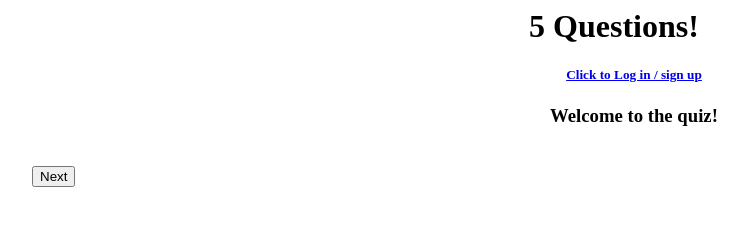
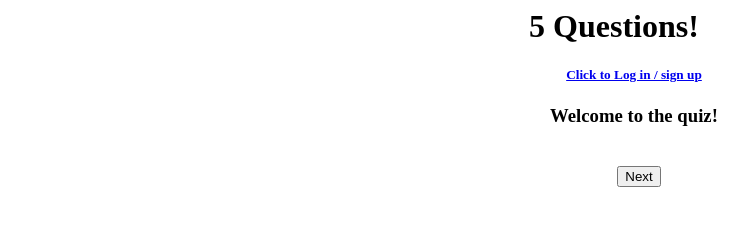
Before and after one commit to blammothyst/blammothyst.github.io, a plain HTML site: page index.html in a window 1280 px wide. Shown: the whole page, without its empty margins (26-774 px from the left). Drawn offline with nearby package versions, Linux system fonts and the light colour scheme.

Commit message:
center buttons

```diff
--- a/quiz2.css
+++ b/quiz2.css
@@ -9,7 +9,8 @@ div, [type="radio"] {
 #visibleForm{
 text-align:center;
 }
-h1, h2, h3, h4, h5,#username,#password,#userHtml,#passHtml,#former
+
+h1, h2, h3, h4, h5,#username,#password,#userHtml,#passHtml,#former,#buttony
  {
     text-align:center;
 
```
